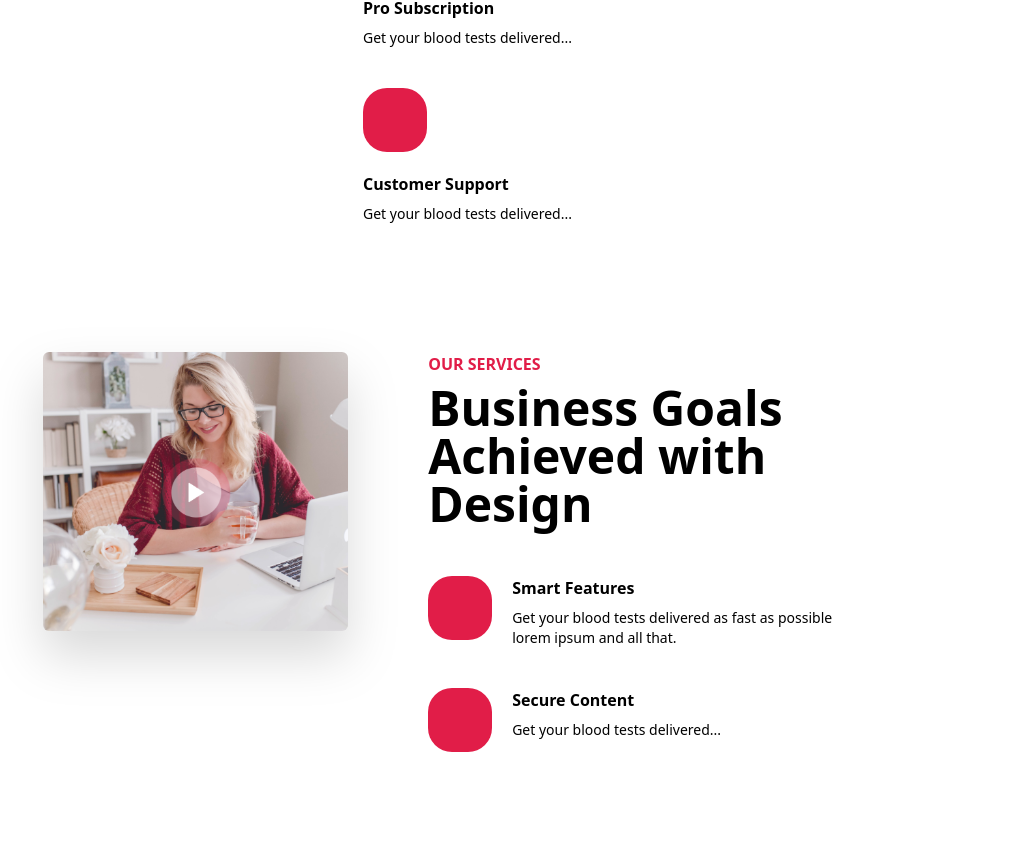
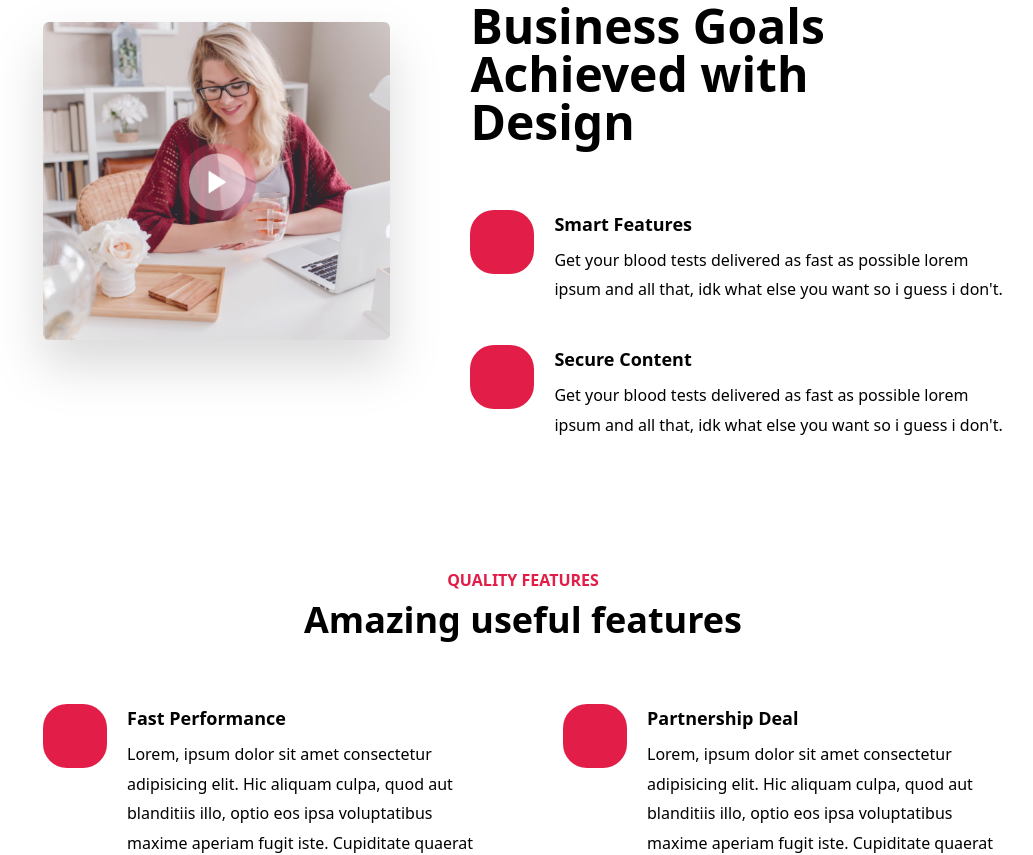
Before and after one commit to anqst/mvop-mocek-adam-22, a React (Vite) app in the folder individual-works/tailwind-design/: page / in a window 1280 px wide. Shown: the part 2111-2966 px from the top of the page, without its empty margins (117-1150 px from the left). Built offline with nearby package versions, Linux system fonts and the light colour scheme.

Commit message:
tailwind-design: fix setting grid-cols as variable in ItemBox, ImageSlide left or right alignment

```diff
--- a/individual-works/tailwind-design/index.html
+++ b/individual-works/tailwind-design/index.html
@@ -1,13 +1,16 @@
 <!DOCTYPE html>
 <html lang="en">
+
 <head>
   <meta charset="UTF-8" />
   <link rel="icon" type="image/svg+xml" href="/vite.svg" />
   <meta name="viewport" content="width=device-width, initial-scale=1.0" />
   <title>Vite + React</title>
 </head>
+
 <body>
   <div id="root"></div>
   <script type="module" src="/src/main.jsx"></script>
 </body>
+
 </html>
--- a/individual-works/tailwind-design/src/App.jsx
+++ b/individual-works/tailwind-design/src/App.jsx
@@ -6,66 +6,98 @@ import ImageSlide from "./components/ImageSlide"
 function App() {
 
   return (
-    <div className="bg-white w-9/12 flex flex-col m-auto py-4 gap-32">
+    <div className="bg-white w-9/12 flex flex-col m-auto pt-4 pb-28 gap-32">
       <Header />
       <Welcome />
       <ItemBox
         preHeading="Whats the function"
         heading="Meet the feature of product"
+        headingAlign="center"
         columns={4}
-        wrapImage={false}
         items={
           [
             {
               "heading": "fast performance",
-              "content": "Get your blood tests delivered as fast as possible lorem ipsum and all that.",
+              "content": "Get your blood tests delivered at home collect a sample from the your blood tests (?).",
               "image": "/...src",
+              "imageDirection": "vertical"
             },
             {
               "heading": "partnership deal",
-              "content": "Get your blood tests delivered...",
+              "content": "Get your blood tests delivered at home collect a sample from the your blood tests (?).",
               "image": "/...src",
+              "imageDirection": "vertical"
             },
             {
               "heading": "pro subscription",
-              "content": "Get your blood tests delivered...",
+              "content": "Get your blood tests delivered at home collect a sample from the your blood tests (?).",
               "image": "/...src",
+              "imageDirection": "vertical"
             },
             {
               "heading": "customer support",
-              "content": "Get your blood tests delivered...",
+              "content": "Get your blood tests delivered at home collect a sample from the your blood tests (?).",
               "image": "/...src",
+              "imageDirection": "vertical"
             },
           ]
         }
       />
-      <ImageSlide image="/images/woman.png" imageAlt="WOMAN"/>
+      <ImageSlide
+        image="/images/woman.png"
+        imageAlt="WOMAN"
+        imagePosition="left"
+        preHeading="our services"
+        heading="Business Goals Achieved with Design"
+        headingBigger={true}
+        columns={1}
+        items={
+          [
+            {
+              "heading": "smart features",
+              "content": "Get your blood tests delivered as fast as possible lorem ipsum and all that, idk what else you want so i guess i don't.",
+              "image": "/...src",
+              "imageDirection": "horizontal"
+            },
+            {
+              "heading": "secure content",
+              "content": "Get your blood tests delivered as fast as possible lorem ipsum and all that, idk what else you want so i guess i don't.",
+              "image": "/...src",
+              "imageDirection": "horizontal"
+            },
+          ]
+        }
+      />
       <ItemBox
         preHeading="quality features"
         heading="Amazing useful features"
+        headingAlign="center"
         columns={2}
-        wrapImage={true}
         items={
           [
             {
               "heading": "fast performance",
-              "content": "Get your blood tests delivered as fast as possible lorem ipsum and all that.",
+              "content": "Lorem, ipsum dolor sit amet consectetur adipisicing elit. Hic aliquam culpa, quod aut blanditiis illo, optio eos ipsa voluptatibus maxime aperiam fugit iste. Cupiditate quaerat eaque vitae quas similique fugit.",
               "image": "/...src",
+              "imageDirection": "horizontal"
             },
             {
               "heading": "partnership deal",
-              "content": "Get your blood tests delivered...",
+              "content": "Lorem, ipsum dolor sit amet consectetur adipisicing elit. Hic aliquam culpa, quod aut blanditiis illo, optio eos ipsa voluptatibus maxime aperiam fugit iste. Cupiditate quaerat eaque vitae quas similique fugit.",
               "image": "/...src",
+              "imageDirection": "horizontal"
             },
             {
               "heading": "pro subscription",
-              "content": "Get your blood tests delivered...",
+              "content": "Lorem, ipsum dolor sit amet consectetur adipisicing elit. Hic aliquam culpa, quod aut blanditiis illo, optio eos ipsa voluptatibus maxime aperiam fugit iste. Cupiditate quaerat eaque vitae quas similique fugit.",
               "image": "/...src",
+              "imageDirection": "horizontal"
             },
             {
               "heading": "customer support",
-              "content": "Get your blood tests delivered...",
+              "content": "Lorem, ipsum dolor sit amet consectetur adipisicing elit. Hic aliquam culpa, quod aut blanditiis illo, optio eos ipsa voluptatibus maxime aperiam fugit iste. Cupiditate quaerat eaque vitae quas similique fugit.",
               "image": "/...src",
+              "imageDirection": "horizontal"
             },
           ]
         }
--- a/individual-works/tailwind-design/src/components/ImageSlide.jsx
+++ b/individual-works/tailwind-design/src/components/ImageSlide.jsx
@@ -2,33 +2,31 @@ import ItemBox from "./ItemBox";
 
 function ImageSlide(props) {
 
+    const items = [];
+
+    props.items.forEach(function (item) {
+
+        items.push({
+            "heading": item.heading,
+            "content": item.content,
+            "image": item.image,
+            "imageDirection": item.imageDirection
+        });
+    })
+
     return (
-        <div className="flex flex-row gap-20">
-            <div>
-                <img className="rounded-md drop-shadow-2xl" src={props.image} alt={props.imageAlt} />
+        <div className={`flex ${props.imagePosition == "right" ? "flex-row-reverse" : "flex-row"} gap-20 justify-between`}>
+            <div className="flex flex-col justify-center">
+                <img className="rounded-md drop-shadow-2xl w-[620px]" src={props.image} alt={props.imageAlt} />
             </div>
-            <div>
+            <div className="max-w-[650px] pt-[3rem]">
                 <ItemBox
-                    preHeading="our services"
-                    heading="Business Goals Achieved with Design"
-                    headingBigger={true}
-                    headingStart={true}
-                    columns={1}
-                    wrapImage={true}
-                    items={
-                        [
-                            {
-                                "heading": "smart features",
-                                "content": "Get your blood tests delivered as fast as possible lorem ipsum and all that.",
-                                "image": "/...src",
-                            },
-                            {
-                                "heading": "secure content",
-                                "content": "Get your blood tests delivered...",
-                                "image": "/...src",
-                            },
-                        ]
-                    }
+                    preHeading={props.preHeading}
+                    heading={props.heading}
+                    headingBigger={props.headingBigger}
+                    headingAlign={`${props.imagePosition == "right" ? "left" : "right"}`}
+                    columns={props.columns}
+                    items={items}
                 />
             </div>
         </div>
--- a/individual-works/tailwind-design/src/components/Item.jsx
+++ b/individual-works/tailwind-design/src/components/Item.jsx
@@ -1,7 +1,7 @@
 function Item(props) {
 
     let flexDirection;
-    props.wrapImage == true ? flexDirection = "row" : flexDirection = "col";
+    props.imageDirection == "horizontal" ? flexDirection = "row" : flexDirection = "col";
 
     return (
         <div className={`flex flex-${flexDirection} gap-5`}>
@@ -9,8 +9,8 @@ function Item(props) {
                 <div className="w-16 h-16 bg-rose-600 rounded-3xl"></div>
             </div>
             <div className="flex flex-col gap-2">
-                <h5 className="font-bold capitalize">{props.heading}</h5>
-                <p className="text-sm max-w-xs">{props.content}</p>
+                <h5 className="font-bold capitalize text-lg">{props.heading}</h5>
+                <p className="text-base [line-height:1.85]">{props.content}</p>
             </div>
         </div>
     )
--- a/individual-works/tailwind-design/src/components/ItemBox.jsx
+++ b/individual-works/tailwind-design/src/components/ItemBox.jsx
@@ -2,20 +2,39 @@ import Item from "./Item";
 
 function ItemBox(props) {
 
+    const columnsCount = {
+        "1": "grid-cols-1",
+        "2": "grid-cols-2",
+        "4": "grid-cols-4",
+    }
+
+    let cols = columnsCount[props.columns.toString()];
+
+    let headingAlign = "items-center";
+    let textAlign = "text-center";
+
+    if (props.headingAlign === "right") {
+
+        headingAlign = "items-start";
+        textAlign = "text-start";
+
+    } else if (props.headingAlign === "left") {
+
+        headingAlign = "items-end";
+        textAlign = "text-end";
+    }
+
     return (
-        <div className={`flex flex-col gap-12 ${props.headingStart === true ? "items-start" : "items-center"}`}>
-            <div className={`flex flex-col gap-2 w-full  ${props.headingStart === true ? "items-start" : "items-center"}`}>
-                <h3 className="uppercase text-rose-600 font-bold max-w-[80%]">{props.preHeading}</h3>
-                <h2 className={`font-bold max-w-[80%] ${props.headingBigger == true ? "text-5xl" : "text-4xl"}`}>{props.heading}</h2>
+        <div className={`flex flex-col gap-16 ${headingAlign}`}>
+            <div className={`flex flex-col gap-2 w-full  ${headingAlign}`}>
+                <h3 className={`uppercase text-rose-600 font-bold max-w-[80%] ${textAlign}`}>{props.preHeading}</h3>
+                <h2 className={`font-bold max-w-[80%] ${textAlign} ${props.headingBigger == true ? "text-5xl" : "text-4xl"}`}>{props.heading}</h2>
             </div>
-            {/* PROBLÉM: NEFUNGUJE NASTAVENÍ GRID-COLS- DYNAMICKY (VIZ DALŠÍ ŘÁDEK) */}
-            <div className={`grid grid-cols-${props.columns} gap-x-20 gap-y-10`}>
+            <div className={`grid ${cols} gap-x-20 gap-y-10`}>
                 {
-                    /* https://stackoverflow.com/questions/47616355/foreach-in-react-jsx-does-not-output-any-html */
-
                     props.items.map(function (item) {
 
-                        return (<Item heading={item.heading} content={item.content} image={item.image} wrapImage={props.wrapImage} />);
+                        return (<Item heading={item.heading} content={item.content} image={item.image} imageDirection={item.imageDirection} />);
                     })
                 }
             </div>
```
Also changed, not shown: 1 other file (tests, documents, lock files or other folders). Lines whose indentation alone changed are shown as unchanged.
